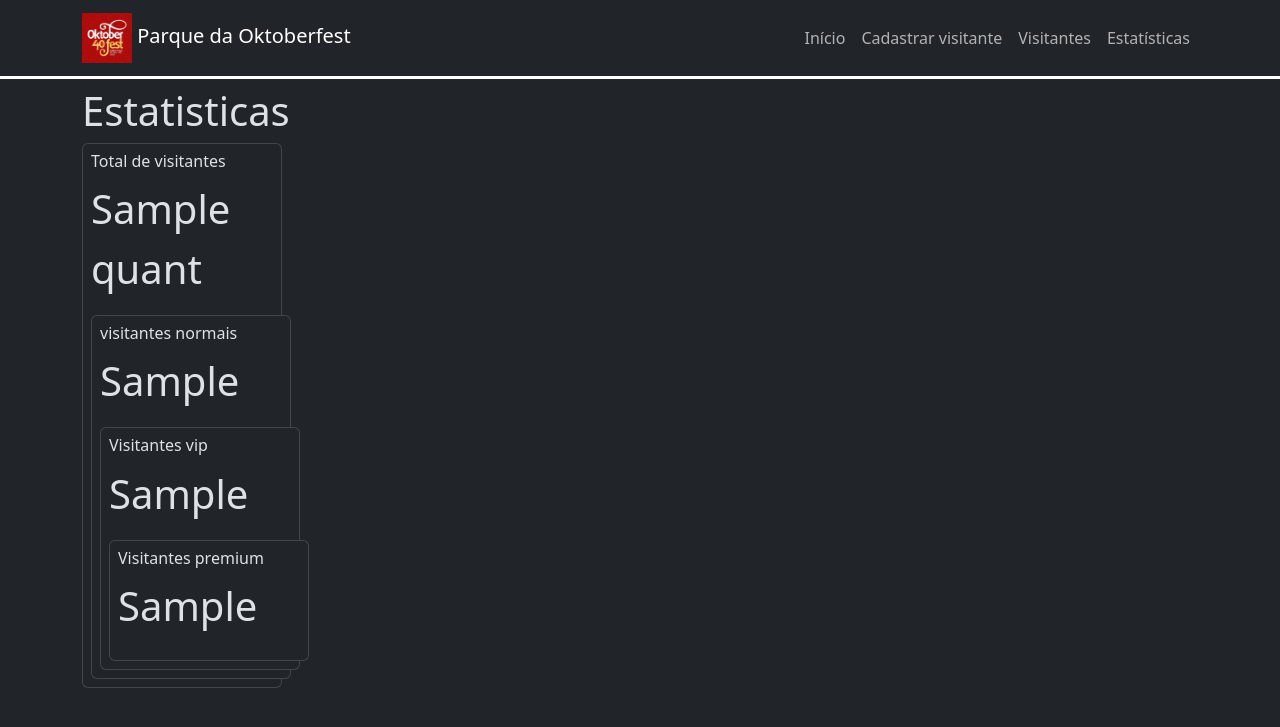
After one commit to lui790/senac-python, a Django app: template projetos/gerenciamento-visitantes/app/templates/statistics.html in a window 1280 px wide. The commit adds this page. Shown: the top 727 px of the page. Run offline with Django 5.2, Linux system fonts and the light colour scheme; the template is opened without the code that fills it: most values are stand-ins (such as "Sample title", 1, 10 or a date in 2020).

Commit message:
Andamento na pagina 'statistics'

```diff
--- a/projetos/gerenciamento-visitantes/app/static/visitors/css/style.css
+++ b/projetos/gerenciamento-visitantes/app/static/visitors/css/style.css
@@ -18,3 +18,8 @@ estilizando pelo id
     width: 130px;
     height: 40px;
 }
+
+.card-custom {
+    width:200px;
+    height:300px;
+}
--- /dev/null
+++ b/projetos/gerenciamento-visitantes/app/templates/statistics.html
@@ -0,0 +1,38 @@
+{% extends 'base.html' %}
+
+{% block title %}
+Estatisticas
+{% endblock %}
+
+{% block content %}
+
+<div>
+    <h1>Estatisticas</h1>
+    <div class="card card-custom p-2">
+        <div class="d-flex justify-content-between">
+            <h6>Total de visitantes</h6>
+        </div>
+        <p class="fs-1">{{ quant }}</p>
+
+    <div class="card card-custom p-2">
+        <div class="d-flex justify-content-between">
+            <h6>visitantes normais</h6>
+        </div>
+        <p class="fs-1">{{ quant_normal }}</p>
+
+    <div class="card card-custom p-2">
+        <div class="d-flex justify-content-between">
+            <h6>Visitantes vip</h6>
+        </div>
+        <p class="fs-1">{{ quant_vip }}</p>
+
+    <div class="card card-custom p-2">
+        <div class="d-flex justify-content-between">
+            <h6>Visitantes premium</h6>
+        </div>
+        <p class="fs-1">{{ quant_premium }}</p>
+
+    </div>
+</div>
+
+{% endblock %}
```
Also changed, not shown: projetos/gerenciamento-visitantes/app/templates/estatisticas.html (deleted, +0 -11 lines), projetos/gerenciamento-visitantes/app/views.py (+8 -5 lines).
